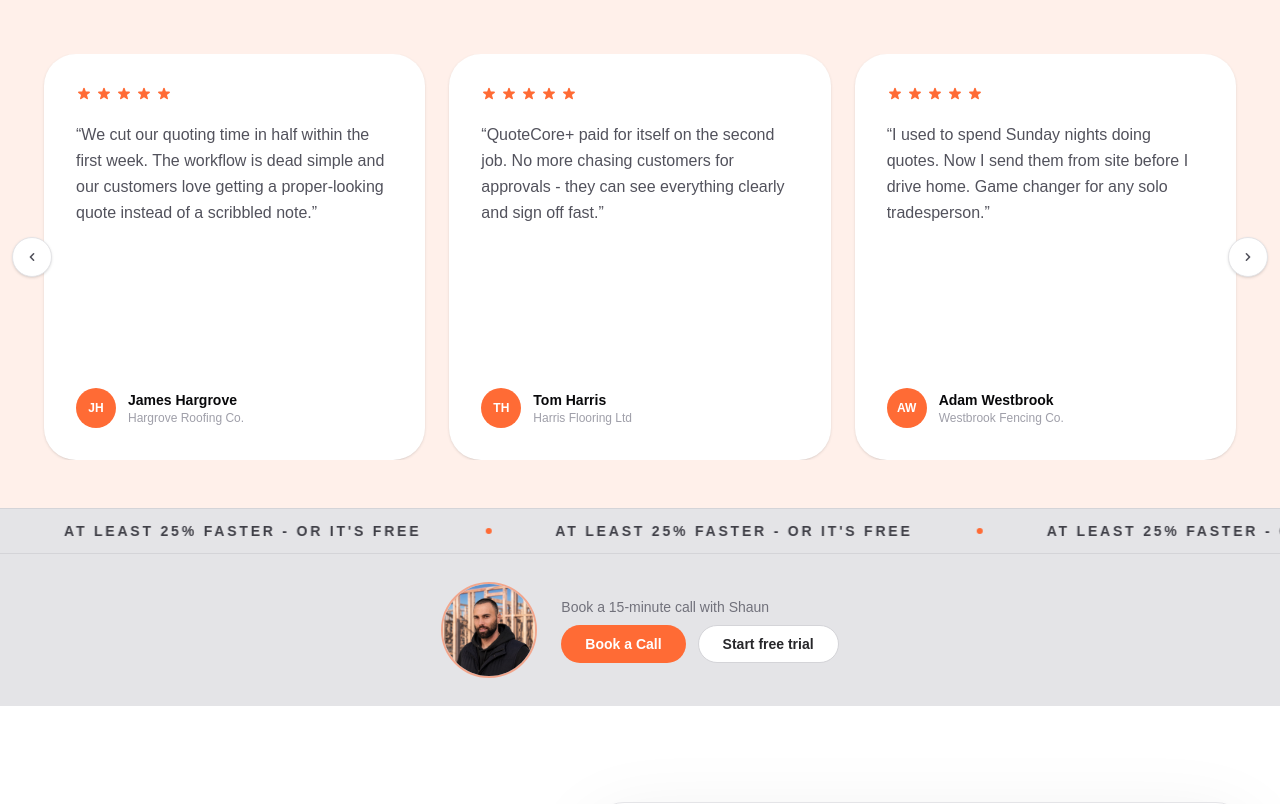
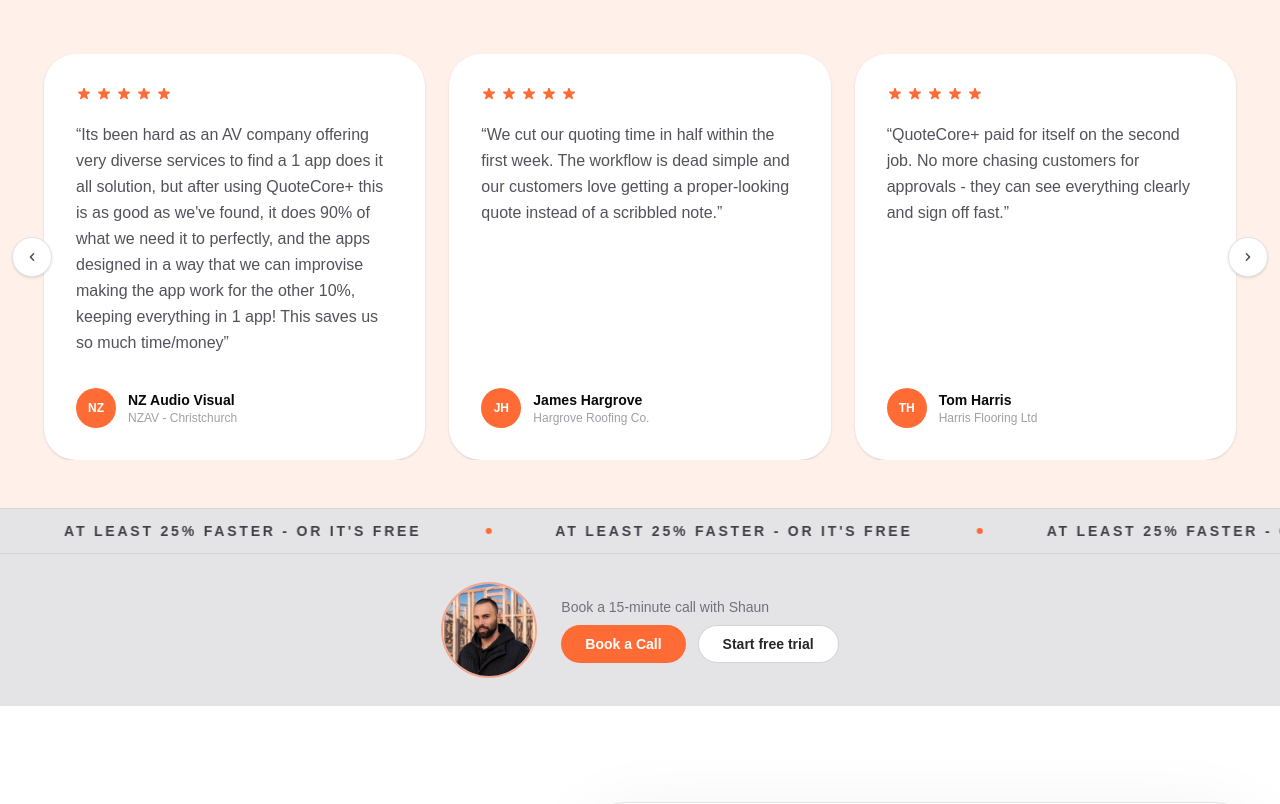
Before and after one commit to barrytheai/quotecore, a Next.js app: page / in a window 1280 px wide. Shown: the part 1237-2041 px from the top of the page. Built offline with nearby package versions, Linux system fonts and the light colour scheme.

Commit message:
Move NZAV testimonial to first position

```diff
--- a/app/page.tsx
+++ b/app/page.tsx
@@ -158,6 +158,13 @@ export default function HomePage() {
 
   const testimonials = [
     {
+      name: "NZ Audio Visual",
+      business: "NZAV - Christchurch",
+      quote:
+        "Its been hard as an AV company offering very diverse services to find a 1 app does it all solution, but after using QuoteCore+ this is as good as we've found, it does 90% of what we need it to perfectly, and the apps designed in a way that we can improvise making the app work for the other 10%, keeping everything in 1 app! This saves us so much time/money",
+      initials: "NZ",
+    },
+    {
       name: "James Hargrove",
       business: "Hargrove Roofing Co.",
       quote:
@@ -191,13 +198,6 @@ export default function HomePage() {
       quote:
         "Our close rate went up noticeably once we started sending proper quotes. Customers take you more seriously when everything looks professional.",
       initials: "RC",
-    },
-    {
-      name: "NZ Audio Visual",
-      business: "NZAV - Christchurch",
-      quote:
-        "Its been hard as an AV company offering very diverse services to find a 1 app does it all solution, but after using QuoteCore+ this is as good as we've found, it does 90% of what we need it to perfectly, and the apps designed in a way that we can improvise making the app work for the other 10%, keeping everything in 1 app! This saves us so much time/money",
-      initials: "NZ",
     },
   ];
 
```
